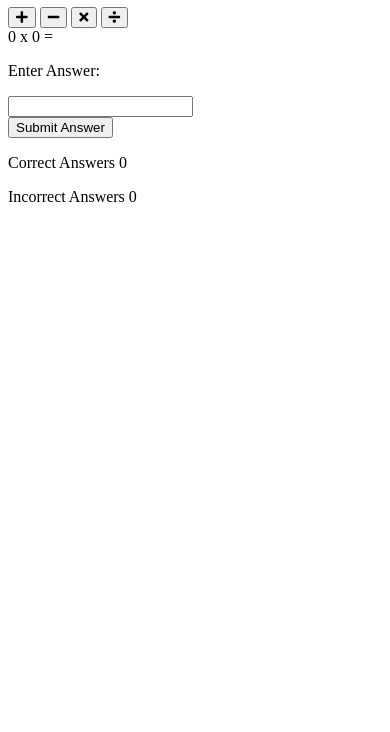
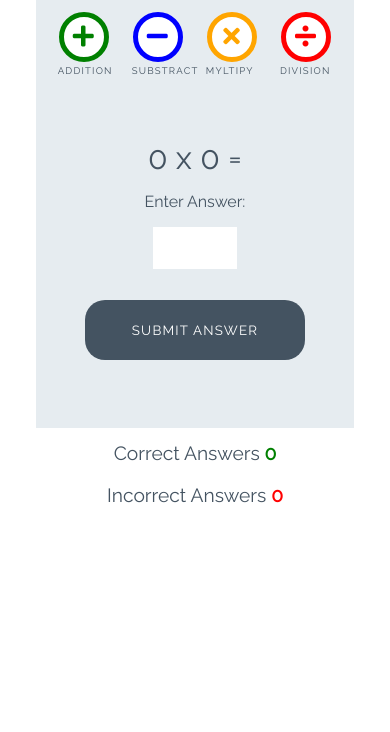
Before and after one commit to AlexeyKopchinskiy/love-maths, a plain HTML site: page index.html in a window 390 px wide. Shown: the part 112-844 px from the top of the page. Drawn offline with Linux system fonts and the light colour scheme.

Commit message:
Add styles for game

```diff
--- a/assets/css/style.css
+++ b/assets/css/style.css
@@ -0,0 +1,252 @@
+/* --------- Global style */
+
+body {
+    background-color: white;
+    font-family: "Raleway", sans-serif;
+    color: #445361;
+    text-align: center;
+}
+
+/* --------- Heading */
+
+.heading {
+    text-align: center;
+    font-size: 2.5rem;
+}
+
+.logo {
+    height: 40px;
+    padding-right: 5px;
+}
+
+/* --------- Game layout */
+
+.game-area {
+    background-color: #E6ECF0;
+    box-sizing: border-box;
+    width: 85%;
+    height: 65vh;
+    max-height: 450px;
+    max-width: 830px;
+    margin-left: auto;
+    margin-right: auto;
+    padding: 1%;
+}
+
+.question-area {
+    width: 50%;
+    font-size: 2rem;
+    margin: auto;
+    padding: 50px 0;
+}
+
+.question-area span {
+    padding: 0 15px;
+}
+
+.score-area {
+    margin: 5px auto;
+    width: 60%;
+    font-size: 1.2rem;
+}
+
+.controls-area {
+    width: 85%;
+    margin: 30px auto;
+}
+
+#score {
+    color: green;
+    font-weight: bold;
+}
+
+#incorrect {
+    color: red;
+    font-weight: bold;
+}
+
+.answer-message {
+    display: none;
+    font-size: 1rem;
+}
+
+#answer-box {
+    border: none;
+    color: #445361;
+    display: inline-block;
+    height: 40px;
+    width: 80px;
+    font-size: 1.2rem;
+}
+
+.scores {
+    display: inline-block;
+    padding: 25px;
+}
+
+/* --------- Buttons */
+
+.btn {
+    width: 220px;
+    height: 60px;
+    font-family: "Raleway", sans-serif;
+    text-transform: uppercase;
+    letter-spacing: 1.2px;
+    color: white;
+}
+
+.btn:focus {
+    outline: none;
+}
+
+.btn--big {
+    padding-top: 10px;
+    border-radius: 50%;
+    background-color: white;
+    border: 10px solid;
+    width: 100px;
+    height: 100px;
+    font-size: 3.2rem;
+    margin: 0 30px;
+    transition: all 0.5s;
+}
+
+.btn--big::after{
+    content: attr(data-type);
+    font-size: 1rem;
+    color: #445361;
+    position: relative;
+    left: -0.5em;
+}
+
+.btn--blue {
+    border-color: blue;
+    color: blue;
+}
+
+.btn--blue:active,
+.btn--blue:hover {
+    background-color: darkblue;
+    color: white;
+}
+
+.btn--orange {
+    border-color: orange;
+    color: orange;
+}
+
+.btn--orange:active,
+.btn--orange:hover {
+    background-color: darkorange;
+    color: white;
+}
+
+.btn--red {
+    border-color: red;
+    color: red;
+}
+
+.btn--red:active,
+.btn--red:hover {
+    background-color: darkred;
+    color: white;
+}
+
+.btn--green {
+    border-color: green;
+    color: green;
+}
+
+.btn--green:active,
+.btn--green:hover {
+    background-color: darkgreen;
+    color: white;
+}
+
+.btn--gray {
+    margin-top: 25px;
+    background-color: #445361;
+    border: 1px transparent;
+    border-radius: 20px;
+}
+
+.btn--gray:active,
+.btn--gray:hover {
+    background-color: #0d1013;
+}
+
+/* --------- Media queries */
+
+@media (max-width: 414px) {
+    .controls-area {
+        width: 100%;
+    }
+
+    .btn--big {
+        margin: 0 10px;
+        padding: 5px;
+        border: 5px solid;
+        width: 50px;
+        height: 50px;
+        font-size: 1.5rem;
+    }
+
+    .btn--big::after {
+        font-size: 0.6rem;
+        left: -0.7rem;
+    }
+
+    .question-area {
+        padding: 10% 0;
+        width: 100%;
+    }
+
+    .question-area span {
+        padding: 0;
+    }
+
+    .answer-message {
+        display: block;
+    }
+
+    #answer-box {
+        display: block;
+        margin: 0 auto;
+    }
+    .btn--gray {
+        margin-top: 0;
+    }
+
+    .score-area {
+        width: 100%;
+    }
+
+    .scores {
+        margin: 0.5em auto;
+        display: block;
+        padding: 5px;
+    }
+
+    .heading {
+        font-size: 2rem;
+    }
+}
+
+@media (max-width: 320px) {
+    .game-area {
+        height: 70vh;
+    }
+
+    .controls-area {
+        width: 75%;
+        margin: 10px auto;
+    }
+
+    .btn--big {
+        margin: 10px 10px;
+    }
+    .question-area {
+        padding: 10px 0;
+    }
+
+}
--- a/index.html
+++ b/index.html
@@ -21,16 +21,16 @@
 
 		<div class="game-area">
             <div class="controls-area">
-                <button class="btn btn--big btn--green">
+                <button data-type="addition" class="btn btn--big btn--green">
                     <i class="fas fa-plus"></i>
                 </button>
-                <button class="btn btn--big btn--blue">
+                <button data-type="substract" class="btn btn--big btn--blue">
                     <i class="fas fa-minus"></i>
                 </button>
-                <button class="btn btn--big btn--orange">
+                <button data-type="myltipy" class="btn btn--big btn--orange">
                     <i class="fas fa-times"></i>
                 </button>
-                <button class="btn btn--big btn--red">
+                <button data-type="division" class="btn btn--big btn--red">
                     <i class="fas fa-divide"></i>
                 </button>
             </div>
@@ -42,7 +42,7 @@
                 <p class="answer-message">Enter Answer:</p>
                 <input type="number" id="answer-box">
             </div>
-            <button class="btn btn--gray">Submit Answer</button>
+            <button data-type="submit" class="btn btn--gray">Submit Answer</button>
         </div>
 
 		<div class="score-area">
```
